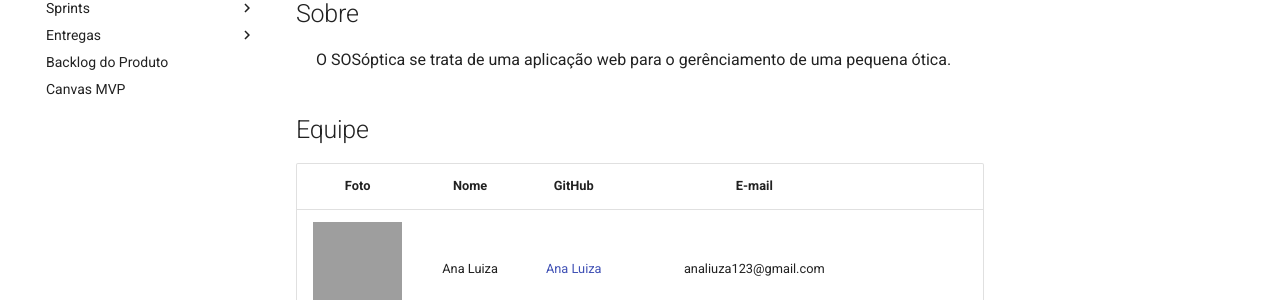
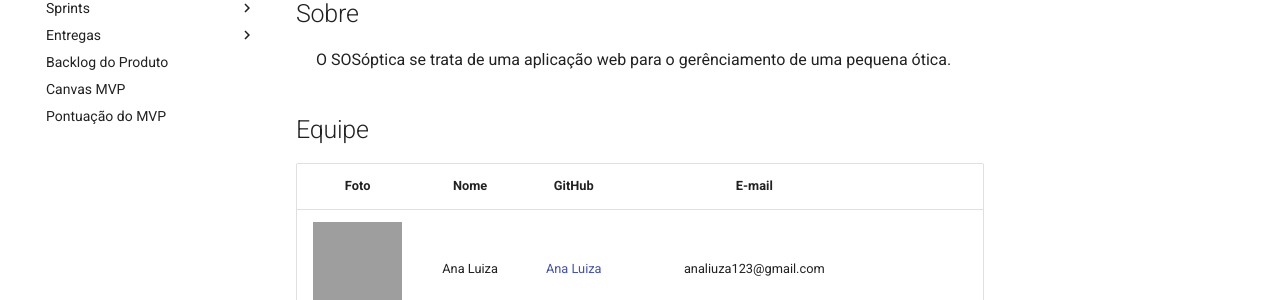
Before and after one commit to mdsreq-fga-unb/2023.1-SOSOptica, an MkDocs documentation site: the page built from docs/index.md, in a window 1280 px wide. Shown: the part 184-484 px from the top of the page. Built offline with MkDocs 1.6.1 and Material for MkDocs 9.7.7, drawn with Linux system fonts in a browser that asks for light colours; nearby versions of some CDN libraries; grey boxes are pictures that could not be loaded.

Commit message:
pontuacao

```diff
--- a/mkdocs.yml
+++ b/mkdocs.yml
@@ -26,3 +26,4 @@
       - Unidade 2: entrega2.md
   - Backlog do Produto: BacklogDoProduto.md
   - Canvas MVP: CanvasMVP.md
+  - Pontuação do MVP: pontuação-dos-mvps.md
```
